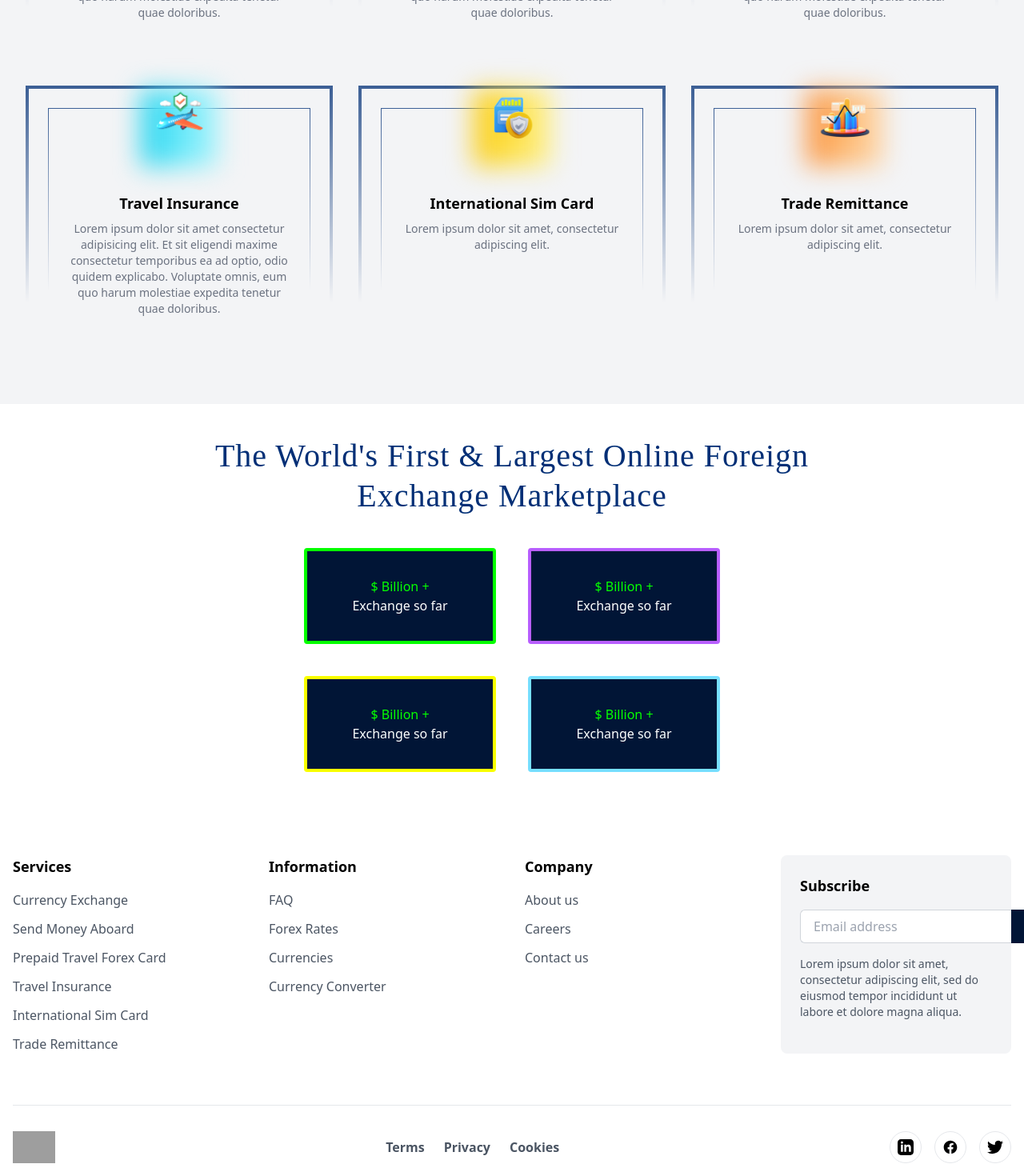
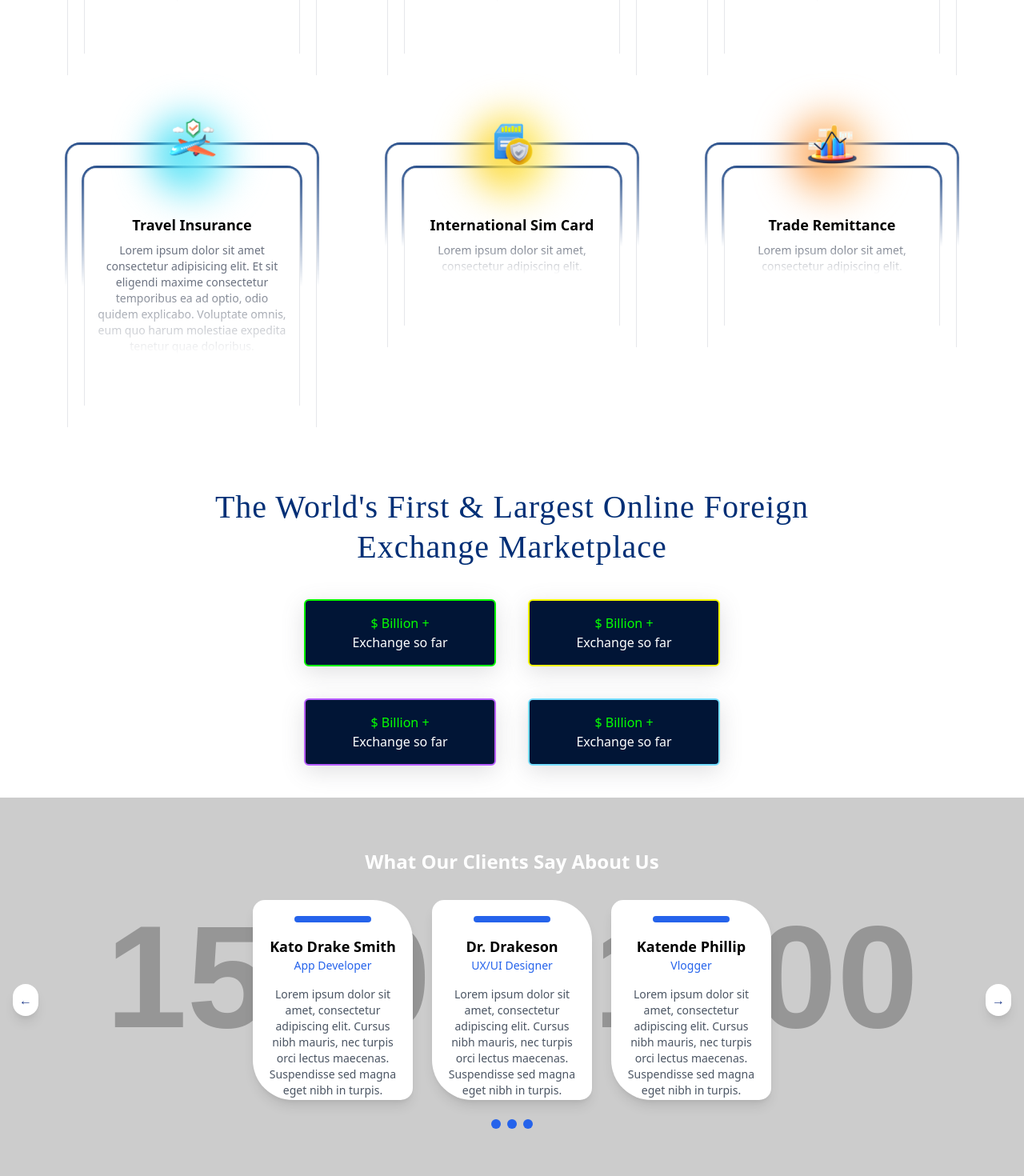
Before and after one commit to pearlorganisation/Forex_Frontend, a React (Vite) app: page / in a window 1280 px wide. Shown: the part 1140-2610 px from the top of the page at 80% size. Built offline with nearby package versions, Linux system fonts and the light colour scheme; grey boxes are pictures that could not be loaded.

Commit message:
testimonals

```diff
--- a/package.json
+++ b/package.json
@@ -16,6 +16,8 @@
     "framer-motion": "^11.15.0",
     "react": "^18.3.1",
     "react-dom": "^18.3.1",
+    "react-icon": "^1.0.0",
+    "react-icons": "^5.4.0",
     "react-router-dom": "^6.28.1"
   },
   "devDependencies": {
--- /dev/null
+++ b/src/components/Section/FaqSection.jsx
@@ -0,0 +1,59 @@
+import React, { useState } from 'react';
+import { IoIosArrowDropdownCircle } from "react-icons/io";
+import { IoIosArrowDropupCircle } from "react-icons/io";
+
+const FAQ = () => {
+  const [openIndex, setOpenIndex] = useState(null);
+
+  const toggleFAQ = (index) => {
+    setOpenIndex(openIndex === index ? null : index);
+  };
+
+  const faqs = [
+    {
+      question: 'Will carrying a forex card be a better option than carrying cash?',
+      answer:
+        'Lorem ipsum dolor sit amet, consectetur adipiscing elit, sed do eiusmod tempor incididunt ut labore et dolore magna aliqua. Ut enim ad minim veniam.',
+    },
+    {
+      question: 'When you think international travel, think us.',
+      answer:  'Lorem ipsum dolor sit amet, consectetur adipiscing elit, sed do eiusmod tempor incididunt ut labore et dolore magna aliqua. Ut enim ad minim veniam.',
+    },
+    {
+      question: 'Need to book US Dollar today at best price? How do I go about it?',
+      answer:  'Lorem ipsum dolor sit amet, consectetur adipiscing elit, sed do eiusmod tempor incididunt ut labore et dolore magna aliqua. Ut enim ad minim veniam.',
+    },
+    {
+      question: 'Is there any specific time or day when I can buy or sell USD Dollar?',
+      answer:  'Lorem ipsum dolor sit amet, consectetur adipiscing elit, sed do eiusmod tempor incididunt ut labore et dolore magna aliqua. Ut enim ad minim veniam.',
+    },
+  ];
+
+  return (
+    <div className="bg-[#011536] min-h-screen flex justify-center items-center">
+      <div className="max-w-lg w-full p-6">
+        {faqs.map((faq, index) => (
+          <div
+            key={index}
+            className={`bg-white text-blue-900 rounded-lg shadow-lg mb-4 overflow-hidden ${
+              openIndex === index ? 'border-yellow-400 border' : ''
+            }`}
+          >
+            <div
+              className="p-4 font-bold flex justify-between items-center cursor-pointer"
+              onClick={() => toggleFAQ(index)}
+            >
+              <span>{faq.question}</span>
+              <span>{openIndex === index ? <IoIosArrowDropdownCircle size={25} /> : <IoIosArrowDropupCircle size={25} />}</span>
+            </div>
+            {openIndex === index && faq.answer && (
+              <div className="bg-gray-100 p-4 text-sm">{faq.answer}</div>
+            )}
+          </div>
+        ))}
+      </div>
+    </div>
+  );
+};
+
+export default FAQ;
--- a/src/components/Section/ForeignExchange.jsx
+++ b/src/components/Section/ForeignExchange.jsx
@@ -1,9 +1,14 @@
 import React from 'react'
 
+const cardData = [
+  { color: "#05FF00", border: "#05FF00", text: "$ Billion +", subtitle: "Exchange so far" },
+  { color: "#FAFF00", border: "#FAFF00", text: "$ Billion +", subtitle: "Exchange so far" },
+  { color: "#B85EFF", border: "#B85EFF", text: "$ Billion +", subtitle: "Exchange so far" },
+  { color: "#76DFFF", border: "#76DFFF", text: "$ Billion +", subtitle: "Exchange so far" },
+];
 function ForeignExchange() {
   return (
     <div className='px-20 items-center justify-center mx-auto mt-10 max-w-7xl'>
-
       <h1
         className="text-[40px] text-[#012F76] font-normal leading-[50px] mx-auto text-center decoration-none underline-from-font decoration-skip-ink-none w-[80%] tracking-wide"
         style={{ fontFamily: 'Stoke' }}
@@ -11,32 +16,28 @@ function ForeignExchange() {
         The World's First & Largest Online Foreign Exchange Marketplace
       </h1>
 
-      <div className="flex flex-row gap-10 py-10 items-center justify-center">
-  <div className="flex flex-col gap-10">
-    <div className="bg-[#011536] h-30 w-60 px-4 py-8  border-4 items-center text-center rounded  border-[#05FF00]">
-      <div className="text-[#05FF00]">$ Billion +</div>
-      <div className="text-white">Exchange so far</div>
+      <div className="flex flex-col gap-10 py-10 items-center justify-center">
+        {/** Group cards in rows dynamically */}
+        {[0, 2].map((startIndex) => (
+          <div key={startIndex} className="flex flex-row gap-10">
+            {cardData.slice(startIndex, startIndex + 2).map((card, index) => (
+              <div
+                key={index}
+                className={`bg-[#011536] h-30 w-60 px-4 py-4 border-2 items-center text-center rounded-md`}
+                style={{
+                  borderColor: card.border,
+                  boxShadow: "rgba(100, 100, 111, 0.2) 0px 7px 29px 0px",
+                }}
+              >
+                <div className="text-[#05FF00]">{card.text}</div>
+                <div className="text-white">{card.subtitle}</div>
               </div>
-    <div className="bg-[#011536] h-30 w-60 px-4 py-8  border-4 items-center text-center rounded  border-[#FAFF00]">
-      <div className="text-[#05FF00]">$ Billion +</div>
-      <div className="text-white">Exchange so far</div>
+            ))}
+          </div>
+        ))}
       </div>
     </div>
-
-  <div className="flex flex-col gap-10">
-  <div className="bg-[#011536] h-30 w-60 px-4 py-8  border-4 items-center text-center rounded  border-[#B85EFF]">
-      <div className="text-[#05FF00]">$ Billion +</div>
-      <div className="text-white">Exchange so far</div>
-    </div>
-    <div className="bg-[#011536] h-30 w-60 px-4 py-8  border-4 items-center text-center rounded  border-[#76DFFF]">
-      <div className="text-[#05FF00]">$ Billion +</div>
-      <div className="text-white">Exchange so far</div>
-    </div>
-  </div>
-</div>
-
-    </div>
-  )
+  );
 }
 
-export default ForeignExchange
+export default ForeignExchange;
--- a/src/components/Section/services.jsx
+++ b/src/components/Section/services.jsx
@@ -1,28 +1,33 @@
+import { div } from "framer-motion/client";
 import React from "react";
 
 const services = [
   {
     icon: "/src/assets/eth-front-color-1.png",
     title: "Currency Exchange",
-    description: "Lorem ipsum dolor sit amet consectetur adipisicing elit. Et sit eligendi maxime consectetur temporibus ea ad optio, odio quidem explicabo. Voluptate omnis, eum quo harum molestiae expedita tenetur quae doloribus.",
+    description:
+      "Lorem ipsum dolor sit amet consectetur adipisicing elit. Et sit eligendi maxime consectetur temporibus ea ad optio, odio quidem explicabo. Voluptate omnis, eum quo harum molestiae expedita tenetur quae doloribus.",
     gradient: "bg-gradient-to-r from-blue-400 via-blue-300 to-blue-200",
   },
   {
     icon: "/src/assets/sheild-front-color.png",
     title: "Send Money Abroad",
-    description: "Lorem ipsum dolor sit amet consectetur adipisicing elit. Et sit eligendi maxime consectetur temporibus ea ad optio, odio quidem explicabo. Voluptate omnis, eum quo harum molestiae expedita tenetur quae doloribus.",
+    description:
+      "Lorem ipsum dolor sit amet consectetur adipisicing elit. Et sit eligendi maxime consectetur temporibus ea ad optio, odio quidem explicabo. Voluptate omnis, eum quo harum molestiae expedita tenetur quae doloribus.",
     gradient: "bg-gradient-to-r from-green-400 via-green-300 to-green-200",
   },
   {
     icon: "/src/assets/medal-front-color.png",
     title: "Prepaid Forex Cards",
-    description: "Lorem ipsum dolor sit amet consectetur adipisicing elit. Et sit eligendi maxime consectetur temporibus ea ad optio, odio quidem explicabo. Voluptate omnis, eum quo harum molestiae expedita tenetur quae doloribus.",
+    description:
+      "Lorem ipsum dolor sit amet consectetur adipisicing elit. Et sit eligendi maxime consectetur temporibus ea ad optio, odio quidem explicabo. Voluptate omnis, eum quo harum molestiae expedita tenetur quae doloribus.",
     gradient: "bg-gradient-to-r from-red-400 via-red-300 to-red-200",
   },
   {
     icon: "/src/assets/eth-front-color (1).png",
     title: "Travel Insurance",
-    description: "Lorem ipsum dolor sit amet consectetur adipisicing elit. Et sit eligendi maxime consectetur temporibus ea ad optio, odio quidem explicabo. Voluptate omnis, eum quo harum molestiae expedita tenetur quae doloribus.",
+    description:
+      "Lorem ipsum dolor sit amet consectetur adipisicing elit. Et sit eligendi maxime consectetur temporibus ea ad optio, odio quidem explicabo. Voluptate omnis, eum quo harum molestiae expedita tenetur quae doloribus.",
     gradient: "bg-gradient-to-r from-cyan-400 via-cyan-300 to-cyan-200",
   },
   {
@@ -41,48 +46,107 @@ const services = [
 
 const Services = () => {
   return (
-    <div className="min-h-screen bg-gray-100 p-8">
-      <div className="grid grid-cols-1 sm:grid-cols-2 lg:grid-cols-3 gap-8">
+    <div className="min-h-screen bg-white p-8 px-20">
+      <div className="grid grid-cols-1 sm:grid-cols-2 lg:grid-cols-3 gap-20">
         {services.map((service, index) => (
+          // <div
+          //   key={index}
+          //   className="relative flex flex-col items-center text-center p-6 h-full w-full"
+          //   style={{
+          //     borderTop: "4px solid",
+          //     borderLeft: "4px solid",
+          //     borderRight: "4px solid",
+          //     borderImage: "linear-gradient(180deg, #012F76 -26.17%, rgba(164, 164, 164, 0) 79.91%, rgba(255, 255, 255, 0) 79.91%)",
+          //     borderImageSlice: 1,
+          //     borderRadius: "15px",
+          //   }}
+          // >
+          //   <div className="absolute -top-6 mb-6">
+          //     {/* Icon above the gradient background */}
+          //     <div className="relative z-10 h-16 w-16 flex items-center justify-center mb-4">
+          //       <img src={service.icon} alt={service.title} className="h-full w-full" />
+          //     </div>
+
+          //     {/* Gradient Background */}
+          //     <div
+          //       className={`absolute top-8 left-1/2 transform -translate-x-1/2 -translate-y-8 h-24 w-24 ${service.gradient} blur-lg`}
+          //     ></div>
+          //   </div>
+
+          //   {/* Content */}
+          //   <h3 className="mt-20 font-bold text-lg">{service.title}</h3>
+          //   <p className="mt-2 text-sm text-gray-500">{service.description}</p>
+          // </div>
+<div className="relative">
   <div
-  key={index}
-  className="relative flex flex-col items-center text-center p-6 h-full w-full "
+    className="p-1 rounded-t-lg"
     style={{
-    borderTop: "4px solid",
-    borderLeft: "4px solid",
-    borderRight: "4px solid",
-    borderImage: "linear-gradient(180deg, #012F76 -26.17%, rgba(164, 164, 164, 0) 79.91%, rgba(255, 255, 255, 0) 79.91%)",
-    borderImageSlice: 1,
-    borderRadius:"15px"
-
+      background:
+        "linear-gradient(180deg, #012F76 -10%, rgba(164, 164, 164, 0) 50%, rgba(255, 255, 255, 0) 50%)",
+      border: "1px solid transparent",
+      borderRadius: "20px",
+      backgroundClip: "padding-box",
+      display: "flex",
+      justifyContent: "center",
+      alignItems: "center",
+      padding: "3px",
+      borderLeft: "1px solid transparent",
+      borderRight: "1px solid transparent",
+      borderBottom: "none",
     }}
   >
+    <div className="border bg-white px-4 py-6 border-b-0"   style={{ borderRadius: "15px 15px 0 0" }}>
     <div
-  key={index}
-  className="relative flex flex-col items-center text-center p-6  h-full w-full"
+    className="p-1 rounded-t-lg"
     style={{
-    border: "1px solid",
-    borderImageSource: "linear-gradient(180deg, #012F76 -26.17%, rgba(164, 164, 164, 0) 79.91%, rgba(255, 255, 255, 0) 79.91%)", //
-    borderImageSlice: 1,
+      background:
+        "linear-gradient(180deg, #012F76 -10%, rgba(164, 164, 164, 0) 50%, rgba(255, 255, 255, 0) 50%)",
+      border: "1px solid transparent",
+      borderRadius: "20px",
+      backgroundClip: "padding-box",
+      display: "flex",
+      justifyContent: "center",
+      alignItems: "center",
+      padding: "3px",
+      borderLeft: "1px solid transparent",
+      borderRight: "1px solid transparent",
+      borderBottom: "none",
     }}
   >
+    <div className="border bg-white px-4 py-6 border-b-0"  style={{ borderRadius: "15px 15px 0 0" }}>
+      {/* Icon Section */}
+      <div
+        className="absolute -top-8 left-1/2 transform -translate-x-1/2 flex flex-col items-center"
+        style={{ zIndex: 50 }}
+      >
 
-  <div className="absolute -top-6 mb-6">
-    {/* Icon above the gradient background */}
-    <div className="relative z-10 h-16 w-16 flex items-center justify-center mb-4">
+        <div
+          className={`absolute h-24 w-24 blur-xl rounded-full ${service.gradient}`}
+          style={{
+            zIndex: 10,
+          }}
+        ></div>
+        {/* Icon */}
+        <div
+          className="relative z-20 h-16 w-16 flex  items-center justify-center"
+          style={{
+
+            borderRadius: "50%",
+          }}
+        >
           <img src={service.icon} alt={service.title} className="h-full w-full" />
         </div>
-
-    {/* Gradient Background */}
-    <div
-      className={`absolute top-8 left-1/2 transform -translate-x-1/2 -translate-y-8 h-24 w-24  ${service.gradient} blur-lg`}
-    ></div>
       </div>
 
-  {/* Content */}
-  <h3 className="mt-20 font-bold text-lg">{service.title}</h3>
-  <p className="mt-2 text-sm text-gray-500">{service.description}</p>
+      {/* Content Section */}
+      <div className="text-center mt-8" style={{WebkitMaskImage: "linear-gradient(to bottom, black 50%, transparent)"}}>
+        <h3 className="font-bold text-lg">{service.title}</h3>
+        <p className="mt-2 text-sm text-gray-500 mb-10">{service.description}</p>
+      </div>
+    </div>
   </div></div>
+</div>
+</div>
 
 
   ))}
--- /dev/null
+++ b/src/components/Section/testiminals.jsx
@@ -0,0 +1,94 @@
+import React from "react";
+
+const testimonials = [
+  {
+    name: "Kato Drake Smith",
+    role: "App Developer",
+    image: "https://via.placeholder.com/150",
+    text: "Lorem ipsum dolor sit amet, consectetur adipiscing elit. Cursus nibh mauris, nec turpis orci lectus maecenas. Suspendisse sed magna eget nibh in turpis. Consequat dui diam lacus arcu. Faucibus venenatis felis id augue et cursus pellentesque enim.",
+  },
+  {
+    name: "Dr. Drakeson",
+    role: "UX/UI Designer",
+    image: "https://via.placeholder.com/150",
+    text: "Lorem ipsum dolor sit amet, consectetur adipiscing elit. Cursus nibh mauris, nec turpis orci lectus maecenas. Suspendisse sed magna eget nibh in turpis. Consequat dui diam lacus arcu. Faucibus venenatis felis id augue et cursus pellentesque enim.",
+  },
+  {
+    name: "Katende Phillip",
+    role: "Vlogger",
+    image: "https://via.placeholder.com/150",
+    text: "Lorem ipsum dolor sit amet, consectetur adipiscing elit. Cursus nibh mauris, nec turpis orci lectus maecenas. Suspendisse sed magna eget nibh in turpis. Consequat dui diam lacus arcu. Faucibus venenatis felis id augue et cursus pellentesque enim.",
+  },
+];
+
+const Testimonials = () => {
+  return (
+    <div
+      className="py-16 px-4 bg-cover bg-center"
+      style={{
+        backgroundImage: "url('https://via.placeholder.com/1500x1000')", // Replace with your background image URL
+      }}
+    >
+      <h2 className="text-center text-2xl font-bold mb-8 text-white">
+        What Our Clients Say About Us
+      </h2>
+      <div className="flex flex-col md:flex-row justify-center items-center gap-6 relative">
+        <button className="absolute left-0 top-1/2 transform -translate-y-1/2 bg-white text-blue-900 rounded-full p-2 shadow-lg">&#8592;</button>
+
+        <div className="flex flex-row gap-6">
+          {testimonials.map((testimonial, index) => (
+            <div
+              key={index}
+              className="bg-white shadow-lg flex flex-col items-center overflow-hidden"
+              style={{
+                borderRadius: "15px 50px", // Apply border-radius
+                padding: "20px", // Add padding
+                width: "200px", // Set width
+                height: "250px", // Set height
+                position: "relative", // To position other elements correctly
+              }}
+            >
+              <div className="w-24 h-24 rounded-full overflow-hidden border-4 bg-blue-500 border-blue-600 mb-4">
+                <img
+                  src={testimonial.image}
+                  alt={testimonial.name}
+                  className="w-full h-full object-cover"
+                />
+              </div>
+              <h3 className="text-lg font-bold text-center">{testimonial.name}</h3>
+              <p className="text-blue-600 text-sm mb-4 text-center">
+                {testimonial.role}
+              </p>
+              <p className="text-gray-600 text-sm text-center">{testimonial.text}</p>
+              <div
+                className="absolute bottom-0 w-full h-12 bg-blue-900 rounded-tl-full rounded-tr-full"
+                style={{ zIndex: -1 }}
+              ></div>
+              <div
+                className="absolute -bottom-8 -left-8 w-40 h-40 bg-blue-900 rounded-full"
+                style={{ zIndex: -2 }}
+              ></div>
+              <div
+                className="absolute -bottom-8 -right-8 w-40 h-40 bg-blue-900 rounded-full"
+                style={{ zIndex: -2 }}
+              ></div>
+            </div>
+          ))}
+        </div>
+
+        <button className="absolute right-0 top-1/2 transform -translate-y-1/2 bg-white text-blue-900 rounded-full p-2 shadow-lg">&#8594;</button>
+      </div>
+
+      <div className="flex justify-center mt-6 gap-2">
+        {testimonials.map((_, index) => (
+          <div
+            key={index}
+            className="w-3 h-3 rounded-full bg-blue-600 cursor-pointer"
+          ></div>
+        ))}
+      </div>
+    </div>
+  );
+};
+
+export default Testimonials;
--- a/src/pages/Home/Home.jsx
+++ b/src/pages/Home/Home.jsx
@@ -2,6 +2,8 @@ import React from 'react'
 import HeroSection from '../../components/HomePage/HeroSection'
 import Services from '../../components/Section/services.jsx'
 import ForeignExchange from '../../components/Section/ForeignExchange.jsx'
+import Testimonials from '../../components/Section/testiminals.jsx'
+import FAQ from '../../components/Section/FaqSection.jsx'
 
 
 const Home = () => {
@@ -10,6 +12,8 @@ const Home = () => {
             <HeroSection />
             <Services/>
             <ForeignExchange/>
+            <Testimonials/>
+            <FAQ/>
         </>
     )
 }
```
Also changed, not shown: src/assets/Vector 11.png (added), 1 other file (tests, documents, lock files or other folders). Lines whose indentation alone changed are shown as unchanged.
